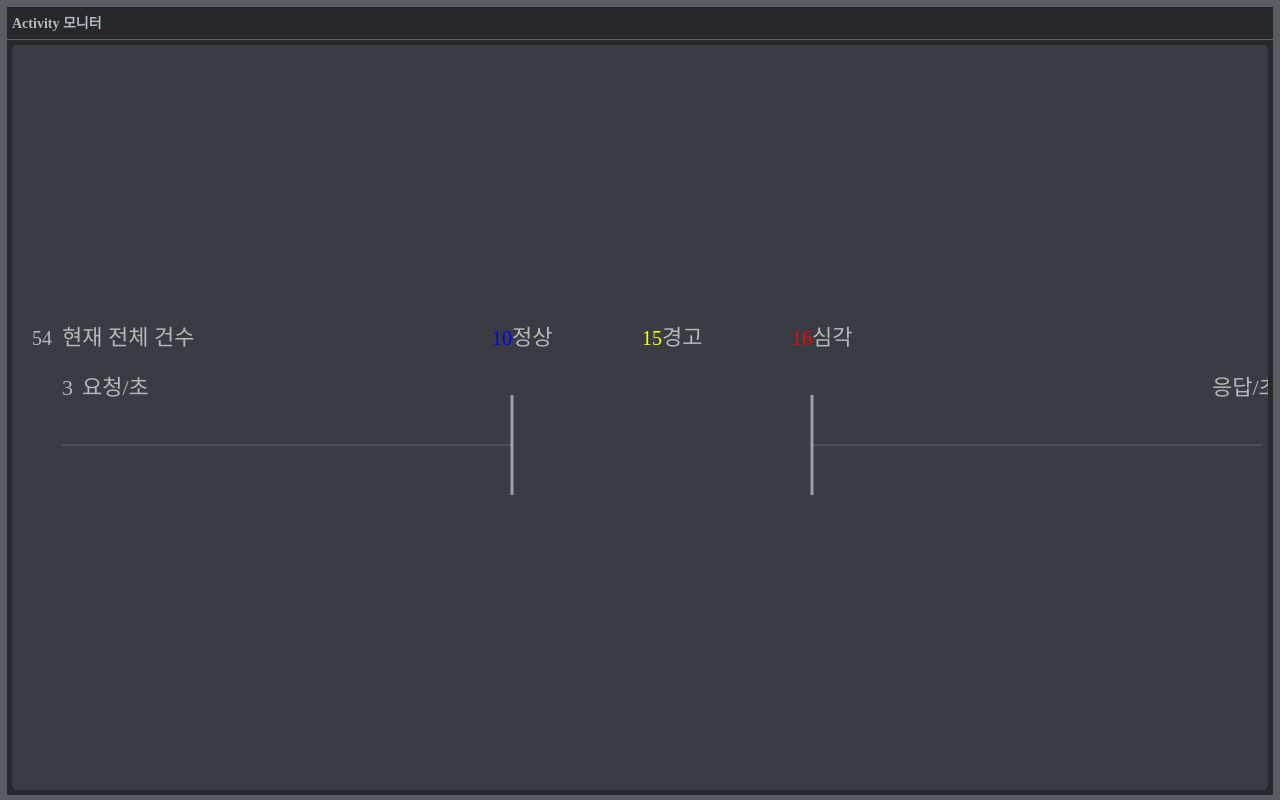
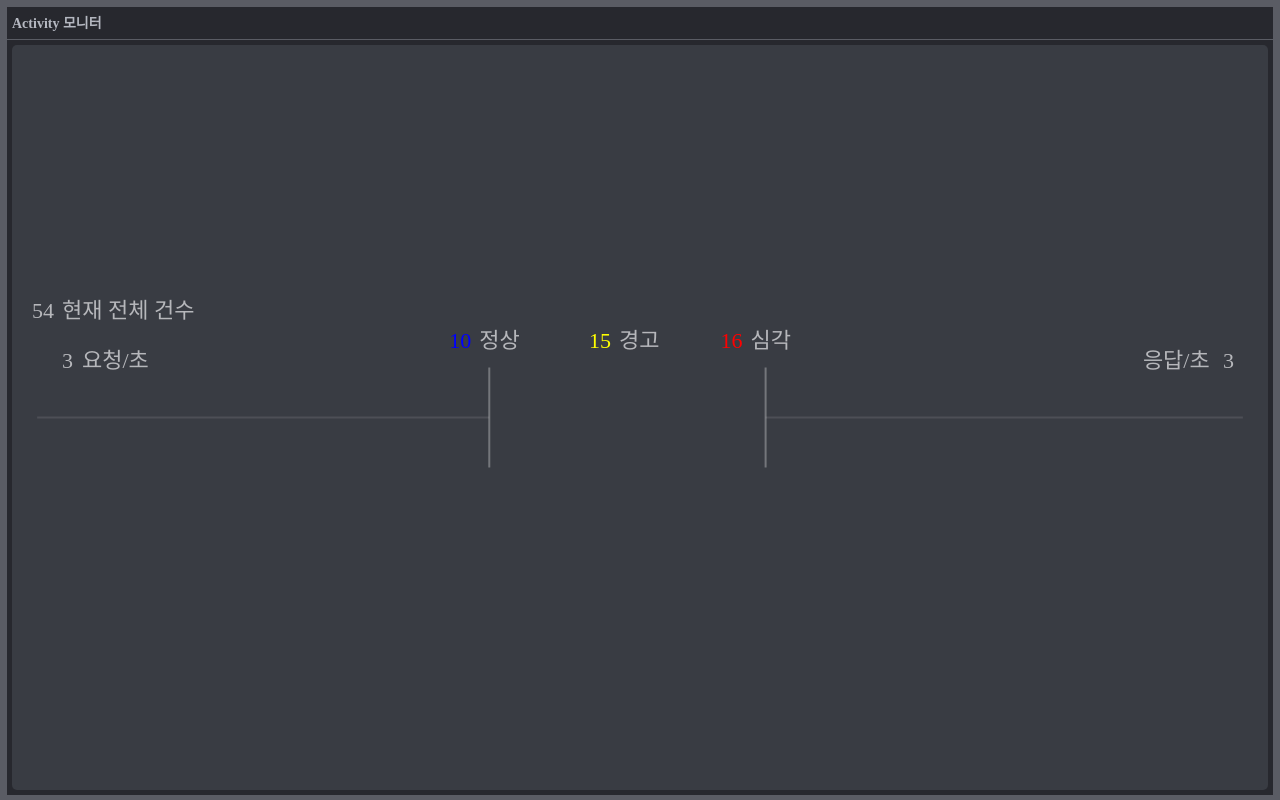
Before and after one commit to lqqokim/canvas-packet-view, a plain HTML site: page index.html in a window 1280 px wide. Drawn offline with Linux system fonts and the light colour scheme.

Commit message:
refactoring

```diff
--- a/app.js
+++ b/app.js
@@ -1,13 +1,13 @@
 window.addEventListener('DOMContentLoaded', function () {
-  initCanvas();
+  init();
 });
 
 let canvasBullet; // 패킷 날아가는 것 관련 canvas
 let canvasLayout; // 라인과 텍스트관련 레이아웃 canvas
 let ctxBullet, ctxLayout; // canvas context
-let parentEl;
 let start, progress; // requestAnimationFrame animation에서 사용
 const image = new Image(); // 패킷 image 객체
+const packets = []; // 패킷들 저장 공간
 
 let parentWidth, parentHeight;
 const IMAGE_PATH = { // 색상별 패킷 이미지 경로
@@ -16,37 +16,60 @@ const IMAGE_PATH = { // 색상별 패킷 이미지 경로
   YELLOW: "./images/SpeedSQ_Yellow.png"
 };
 
-function initCanvas() {
+let xPos; // 최초 layout canvas 시작포인트
+let ratioWidth, ratioHeight; // resize를 위한 width, height 비율값
+
+function init() {
   canvasBullet = document.getElementById('canvasBullet');
   canvasLayout = document.getElementById('canvasLayout');
-
-  parentEl = canvasBullet.parentNode;
-  parentWidth = parentEl.offsetWidth;
-  parentHeight = parentEl.offsetHeight;
 
   if (canvasBullet.getContext && canvasLayout.getContext) {
     ctxBullet = canvasBullet.getContext('2d');
     ctxLayout = canvasLayout.getContext('2d');
 
     image.src = IMAGE_PATH.BLUE;
-    initCanvasBullet();
-    initCanvasLayout();
+    initCanvasSize();
     bindResizeEvent();
   };
 }
 
+// canvas의 parent element 사이즈를 계산
+function parentSize() {
+  const parentEl = canvasBullet.parentNode;
+  ratioWidth = parentEl.offsetWidth * 1 / 5;
+  ratioHeight = parentEl.offsetHeight * 1 / 2;
+  xPos = ratioWidth * 0.1;
+
+  return {
+    width: parentEl.offsetWidth,
+    height: parentEl.offsetHeight
+  }
+}
+
 // bullet canvas 사이즈 설정
 function initCanvasBullet() {
-  ctxBullet.canvas.width = parentEl.offsetWidth;
-  ctxBullet.canvas.height = parentEl.offsetHeight;
+  canvasBullet.width = parentSize().width;
+  canvasBullet.height = parentSize().height;
   drawBullet();
 }
 
 // layout canvas 사이즈 설정
 function initCanvasLayout() {
-  ctxLayout.canvas.width = parentEl.offsetWidth;
-  ctxLayout.canvas.height = parentEl.offsetHeight;
-  drawLinesAndText();
+  let textFont;
+
+  canvasLayout.width = parentSize().width;
+  canvasLayout.height = parentSize().height;
+
+  if (canvasLayout.width >= 1000) {
+    textFont = '22px MS';
+  } else if (canvasLayout.width < 1000 && canvasLayout.width >= 600) {
+    textFont = '18px MS';
+  } else {
+    textFont = '13px MS';
+  }
+
+  drawLayoutLines();
+  drawLayoutText(textFont);
 }
 
 // start animation
@@ -57,82 +80,104 @@ function drawBullet(timestamp) {
   progress = (timestamp - start) / 10 * 50;
 
   moveBullet(progress);
-  window.requestAnimationFrame(drawBullet);
+  window.requestAnimationFrame(drawBullet); // requestAnimationFrame api
 }
 
 function moveBullet(progress) {
-  ctxBullet.clearRect(0, 0, ctxBullet.canvas.width, ctxBullet.canvas.height);
-  ctxBullet.drawImage(image, progress, 390);
+  ctxBullet.clearRect(0, 0, ctxBullet.canvas.width, ctxBullet.canvas.height); // 기존것 삭제
+  ctxBullet.drawImage(image, progress, ratioHeight - 10); // 다시 그린다
 }
 // end animation
 
-//브라우저 리사이즈 되면 각각의 캔버스 사이즈 다시 잡아준다
+//resize 되면 각각의 캔버스 사이즈 다시 잡아준다
 function bindResizeEvent() {
   let timer;
 
   window.addEventListener('resize', () => {
     timer && clearTimeout(timer);
-    timer = setTimeout(this.changeCanvasSize, 500);
+    timer = setTimeout(this.initCanvasSize, 500);
   });
 }
 
-function changeCanvasSize() {
+// resize 되었을때 canvas 사이즈를 다시 설정해준다.
+function initCanvasSize() {
   initCanvasBullet();
   initCanvasLayout();
 }
 
-function drawLinesAndText() {
+function drawLayoutLines() {
   // 들어가는 경로
-  ctxLayout.beginPath();
-  ctxLayout.moveTo(50, 400);
-  ctxLayout.lineTo(500, 400);
-  ctxLayout.strokeStyle = "rgb(255, 255, 255, 0.1)";
-  ctxLayout.lineWidth = 2;
-  ctxLayout.stroke();
+  const inputPath = ctxLayout;
+  inputPath.beginPath();
+  inputPath.strokeStyle = "rgb(255, 255, 255, 0.1)";
+  inputPath.lineWidth = 2;
+  inputPath.moveTo(xPos, ratioHeight);
+  inputPath.lineTo(ratioWidth * 2 - xPos, ratioHeight);
+  inputPath.stroke();
+
+  // 나가는 경로
+  const outputPath = ctxLayout;
+  outputPath.beginPath();
+  outputPath.moveTo(ratioWidth * 3, ratioHeight);
+  outputPath.lineTo(ratioWidth * 5 - xPos, ratioHeight);
+  outputPath.stroke();
 
   //중간 영역 시작
-  ctxLayout.beginPath();
-  ctxLayout.moveTo(500, 350);
-  ctxLayout.lineTo(500, 450)
-  ctxLayout.strokeStyle = "rgb(255, 255, 255, 0.5)";
-  ctxLayout.lineWidth = 3;
-  ctxLayout.stroke();
+  const centerBegin = ctxLayout;
+  centerBegin.beginPath();
+  inputPath.strokeStyle = "rgb(255, 255, 255, 0.3)";
+  inputPath.lineWidth = 2;
+  centerBegin.moveTo(ratioWidth * 2 - xPos, ratioHeight - 50);
+  centerBegin.lineTo(ratioWidth * 2 - xPos, ratioHeight + 50)
+  centerBegin.stroke();
 
-  ctxLayout.beginPath();
-  ctxLayout.moveTo(800, 350);
-  ctxLayout.lineTo(800, 450)
-  ctxLayout.strokeStyle = "rgb(255, 255, 255, 0.5)";
-  ctxLayout.lineWidth = 3;
-  ctxLayout.stroke();
   // 중간 영역 끝
+  const centerEnd = ctxLayout;
+  centerEnd.beginPath();
+  centerEnd.moveTo(ratioWidth * 3, ratioHeight - 50);
+  centerEnd.lineTo(ratioWidth * 3, ratioHeight + 50)
+  centerEnd.stroke();
+}
 
-  // 나가는 경로
-  ctxLayout.beginPath();
-  ctxLayout.moveTo(800, 400);
-  ctxLayout.lineTo(1250, 400);
-  ctxLayout.strokeStyle = "rgb(255, 255, 255, 0.1)";
-  ctxLayout.lineWidth = 2;
-  ctxLayout.stroke();
+function drawLayoutText(textFont) {
+  const currentAllCount = ctxLayout;
+  currentAllCount.font = textFont;
+  currentAllCount.fillStyle = "rgb(182, 183, 187)";
+  currentAllCount.fillText('54', 20, ratioHeight - 100);
 
-  // 텍스트들
-  ctxLayout.fillStyle = "rgb(182, 183, 187)"
-  ctxLayout.font = '20px MS';
-  ctxLayout.fillText('54', 20, 300);
-  ctxLayout.font = '22px MS';
-  ctxLayout.fillStyle = "rgb(182, 183, 187)"
-  ctxLayout.fillText('현재 전체 건수', 50, 300);
-  ctxLayout.fillText('요청/초', 70, 350);
-  ctxLayout.fillText('정상', 500, 300);
-  ctxLayout.fillText('경고', 650, 300);
-  ctxLayout.fillText('심각', 800, 300);
-  ctxLayout.fillText('응답/초', 1200, 350);
-  ctxLayout.fillText('3', 50, 350);
-  ctxLayout.fillText('3', 1280, 350);
-  ctxLayout.font = '20px MS';
-  ctxLayout.fillStyle = "blue";
-  ctxLayout.fillText('10', 480, 300);
-  ctxLayout.fillStyle = "yellow";
-  ctxLayout.fillText('15', 630, 300);
-  ctxLayout.fillStyle = "red";
-  ctxLayout.fillText('16', 780, 300);
+  const currentAllCountText = ctxLayout;
+  currentAllCountText.fillText('현재 전체 건수', 50, ratioHeight - 100);
+
+  const requestsPerSecond = ctxLayout;
+  requestsPerSecond.fillText('3', 50, ratioHeight - 50);
+
+  const requestsPerSecondText = ctxLayout;
+  requestsPerSecondText.fillText('요청/초', 70, ratioHeight - 50);
+
+  const responsesPerSecond = ctxLayout;
+  responsesPerSecond.fillText('응답/초', (ratioWidth * 5 - xPos) - 100, ratioHeight - 50);
+
+  const responsesPerSecondText = ctxLayout;
+  responsesPerSecondText.fillText('3', (ratioWidth * 5 - xPos) - 20, ratioHeight - 50);
+
+  const normalText = ctxLayout;
+  normalText.fillText('정상', (ratioWidth * 2 - xPos) - 10, ratioHeight - 70);
+
+  const warningText = ctxLayout;
+  warningText.fillText('경고', (ratioWidth * 3 - xPos) * 5 / 6, ratioHeight - 70);
+
+  const alarmText = ctxLayout;
+  alarmText.fillText('심각', (ratioWidth * 3 - xPos) + 10, ratioHeight - 70);
+
+  const normalCount = ctxLayout;
+  normalCount.fillStyle = "blue";
+  normalCount.fillText('10', ratioWidth * 2 - xPos - 40, ratioHeight - 70);
+
+  const warningCount = ctxLayout;
+  warningCount.fillStyle = "yellow";
+  warningCount.fillText('15', (ratioWidth * 3 - xPos) * 5 / 6 - 30, ratioHeight - 70);
+
+  const alarmCount = ctxLayout;
+  alarmCount.fillStyle = "red";
+  alarmCount.fillText('16', (ratioWidth * 3 - xPos) - 20, ratioHeight - 70);
 }
--- a/index.html
+++ b/index.html
@@ -15,7 +15,7 @@
       <div id="mydiv"></div>
     </div>
     <div class="content">
-      <div class="canvas-area">
+      <div class="canvas-wrapper">
         <canvas id="canvasBullet"></canvas>
         <canvas id="canvasLayout"></canvas>
       </div>
--- a/style.css
+++ b/style.css
@@ -43,8 +43,9 @@ p {
   padding: 5px;
 }
 
-.canvas-area {
+.canvas-wrapper {
   height: 100%;
+  width: 100%;
   background-color: #393C43;
   border-radius: 5px;
 }
```
